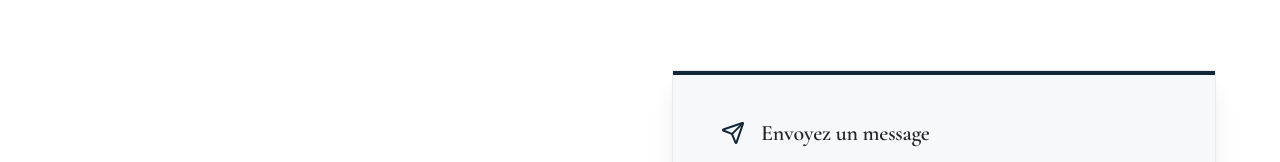
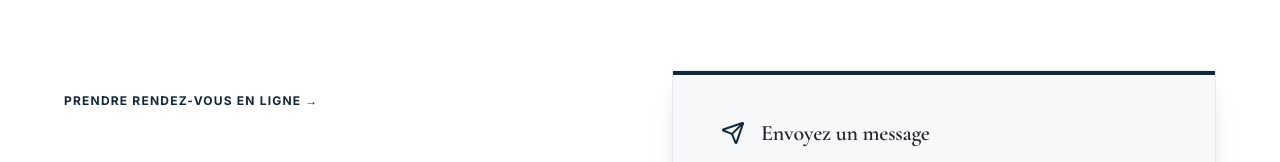
Before and after one commit to letousse-CH/emmanuelle-esthetique, a Next.js app: page /contact in a window 1280 px wide. Shown: the part 213-375 px from the top of the page. Built offline with nearby package versions, Linux system fonts and the light colour scheme; no server answers; the database is empty.

Commit message:
feat(navigation): rediriger tous les boutons 'Prendre rendez-vous' vers /reservation

```diff
--- a/src/app/(public)/blog/[slug]/page.tsx
+++ b/src/app/(public)/blog/[slug]/page.tsx
@@ -423,7 +423,7 @@ export default async function BlogPostPage({ params }: { params: Promise<{ slug:
               <div className="bg-stone-900 text-white rounded-2xl p-5 space-y-3">
                 <p className="text-[10px] font-bold uppercase tracking-widest text-stone-400">Aller plus loin</p>
                 <Link
-                  href="/contact"
+                  href="/reservation"
                   className="block bg-white/5 hover:bg-white/10 border border-white/10 rounded-xl p-4 transition-colors"
                 >
                   <p className="font-serif text-sm font-bold text-white mb-1">Prendre rendez-vous</p>
--- a/src/app/(public)/contact/page.tsx
+++ b/src/app/(public)/contact/page.tsx
@@ -1,4 +1,5 @@
 import type { Metadata } from 'next';
+import Link from 'next/link';
 import { Mail, MapPin, Phone } from 'lucide-react';
 
 import ContactForm from '../../../components/ContactForm';
@@ -142,16 +143,14 @@ export default async function ContactPage() {
             </div>
           )}
 
-          {settings.header_register_link && (
-            <div className="pt-4">
-              <a
-                href={settings.header_register_link}
-                className="inline-flex items-center gap-2 text-xs font-bold uppercase tracking-widest text-sage transition-all hover:gap-3"
-              >
-                Prendre rendez-vous →
-              </a>
-            </div>
-          )}
+          <div className="pt-4">
+            <Link
+              href="/reservation"
+              className="inline-flex items-center gap-2 text-xs font-bold uppercase tracking-widest text-sage transition-all hover:gap-3"
+            >
+              Prendre rendez-vous en ligne →
+            </Link>
+          </div>
         </div>
 
         <ContactForm light />
--- a/src/components/Navbar.tsx
+++ b/src/components/Navbar.tsx
@@ -74,7 +74,9 @@ export default function Navbar({ initialVariant, initialLogoUrl, initialNavigati
   const logoUrl = settings.global_logo;
   // Nom affiché en repli du logo — saisi dans Paramètres > Entreprise.
   const businessName = settings.business_name || '';
-  const registerLink = settings.header_register_link || '/reservation';
+  const registerLink = settings.header_register_link && settings.header_register_link !== '/contact'
+    ? settings.header_register_link
+    : '/reservation';
   const [isOpen, setIsOpen] = useState(false);
   const [scrolled, setScrolled] = useState(false);
   const navRef = useRef<HTMLElement>(null);
--- a/src/components/blocks/blockMeta.ts
+++ b/src/components/blocks/blockMeta.ts
@@ -115,7 +115,7 @@ export const BLOCK_META: Record<BlockType, BlockMeta> = {
       { key: 'align', label: 'Alignement', kind: 'select', style: true, options: ALIGN_OPTIONS.slice(0, 2) },
       { key: 'size', label: 'Taille du titre', kind: 'select', style: true, options: [{ value: 'medium', label: 'Moyenne' }, { value: 'large', label: 'Grande' }] },
     ],
-    create: () => ({ id: uid(), type: 'hero', eyebrow: 'Institut · Palézieux-Gare', title: 'Titre de la page', text: 'Une phrase d\'accueil claire.', ctaText: 'Prendre rendez-vous', ctaUrl: '/contact', align: 'left', size: 'large' }),
+    create: () => ({ id: uid(), type: 'hero', eyebrow: 'Institut · Palézieux-Gare', title: 'Titre de la page', text: 'Une phrase d\'accueil claire.', ctaText: 'Prendre rendez-vous', ctaUrl: '/reservation', align: 'left', size: 'large' }),
   },
   image: {
     type: 'image', label: 'Image', description: 'Une photo, avec légende.', category: 'media',
@@ -322,7 +322,7 @@ export const BLOCK_META: Record<BlockType, BlockMeta> = {
       { key: 'align', label: 'Alignement', kind: 'select', style: true, options: ALIGN_OPTIONS },
       { key: 'newTab', label: 'Ouvrir dans un nouvel onglet', kind: 'toggle', style: true },
     ],
-    create: () => ({ id: uid(), type: 'button', text: 'Prendre rendez-vous', url: '/contact', variant: 'primary', align: 'left' }),
+    create: () => ({ id: uid(), type: 'button', text: 'Prendre rendez-vous', url: '/reservation', variant: 'primary', align: 'left' }),
   },
   callout: {
     type: 'callout', label: 'Appel à réserver', description: 'Titre, phrase et bouton, centrés — à poser sur un fond coloré.', category: 'action',
@@ -334,7 +334,7 @@ export const BLOCK_META: Record<BlockType, BlockMeta> = {
       { key: 'ctaText', label: 'Bouton', kind: 'text' },
       { key: 'ctaUrl', label: 'Lien du bouton', kind: 'url' },
     ],
-    create: () => ({ id: uid(), type: 'callout', title: 'Réserver votre soin', text: 'Je vous réponds sous 24 h.', ctaText: 'Écrire à Emmanuelle', ctaUrl: '/contact' }),
+    create: () => ({ id: uid(), type: 'callout', title: 'Réserver votre soin', text: 'Cabine privée à Palézieux-Gare.', ctaText: 'Prendre rendez-vous en ligne', ctaUrl: '/reservation' }),
   },
   contact: {
     type: 'contact', label: 'Coordonnées', description: 'Adresse, téléphone, e-mail, horaires.', category: 'action',
--- a/src/components/pagebuilder/usePageEditor.ts
+++ b/src/components/pagebuilder/usePageEditor.ts
@@ -4,8 +4,8 @@ import type { PageSection, SectionData, SectionType } from './wireframes.config'
 export const SECTION_DEFAULTS: Record<string, Record<string, unknown>> = {
   hero_1:        { title: 'Nouveau titre', description: 'Description…' },
   hero_2:        { title: 'Nouveau titre' },
-  hero_3:        { title: 'Votre titre', title_italic: 'ici', description: '', items: ['Première prestation', 'Deuxième prestation', 'Troisième prestation'], cta_primary_text: 'Réserver', cta_primary_href: '/contact', image_url: '' },
-  hero_4:        { title: 'Votre titre', title_italic: 'ici', description: '', card_title: 'Sur rendez-vous', card_text: '', cta_text: 'Prendre rendez-vous', cta_href: '/contact', image_url: '' },
+  hero_3:        { title: 'Votre titre', title_italic: 'ici', description: '', items: ['Première prestation', 'Deuxième prestation', 'Troisième prestation'], cta_primary_text: 'Réserver', cta_primary_href: '/reservation', image_url: '' },
+  hero_4:        { title: 'Votre titre', title_italic: 'ici', description: '', card_title: 'Sur rendez-vous', card_text: '', cta_text: 'Prendre rendez-vous', cta_href: '/reservation', image_url: '' },
   hero_5:        { eyebrow: 'Nos soins', title: 'Titre de la page', description: 'Une phrase d\'introduction courte.', align: 'center' },
   intro_1:       { quote: '« Notre savoir-faire au service de votre bien-être. »', text: 'Découvrez notre histoire et notre engagement au quotidien.', cta_text: 'En savoir plus', cta_href: '/contact' },
   features_1:    { title: 'Points clés', items: ['Point 1', 'Point 2'] },
--- a/src/constants/settings.ts
+++ b/src/constants/settings.ts
@@ -159,9 +159,7 @@ export const SETTINGS_DEFAULTS: Record<string, string> = {
   ]),
 
   // Cible du bouton d'action principal de la navbar ("Prendre rendez-vous").
-  // À remplacer par l'URL du module de réservation (Fresha, SimplyBook,
-  // Calendly…) dès qu'il est ouvert.
-  header_register_link: '',
+  header_register_link: '/reservation',
 };
 
 // Keys whose values are image URLs — passed through proxyUrl on overrides
--- a/src/services/seederEmmanuelle.ts
+++ b/src/services/seederEmmanuelle.ts
@@ -2476,7 +2476,7 @@ export async function seedEmmanuelleNavAndBusiness(): Promise<void> {
     // Type Schema.org spécifique — meilleur signal Rich Results
     { key: 'business_schema_type', value: 'BeautySalon' },
     // Home register link (bouton "Prendre rendez-vous" du header)
-    { key: 'header_register_link', value: '/contact' },
+    { key: 'header_register_link', value: '/reservation' },
   ];
 
   for (const row of rows) {
```
